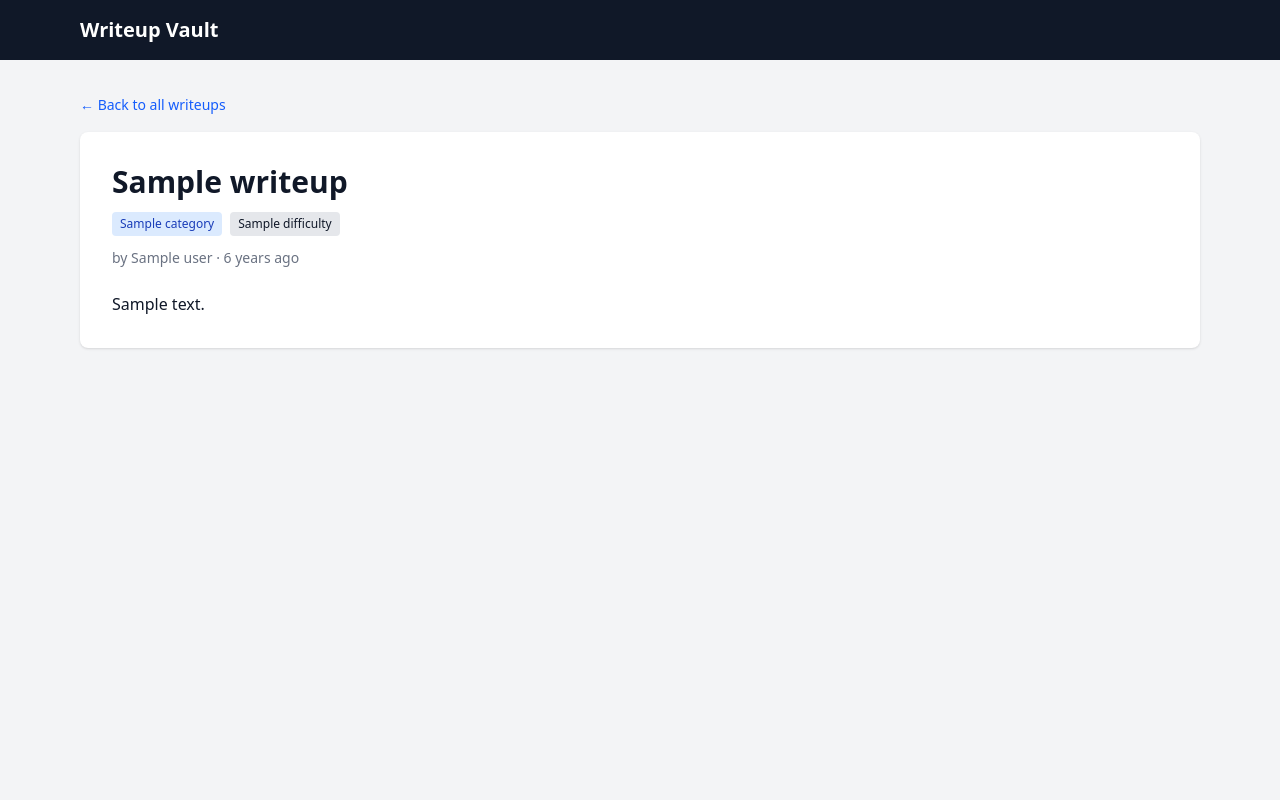
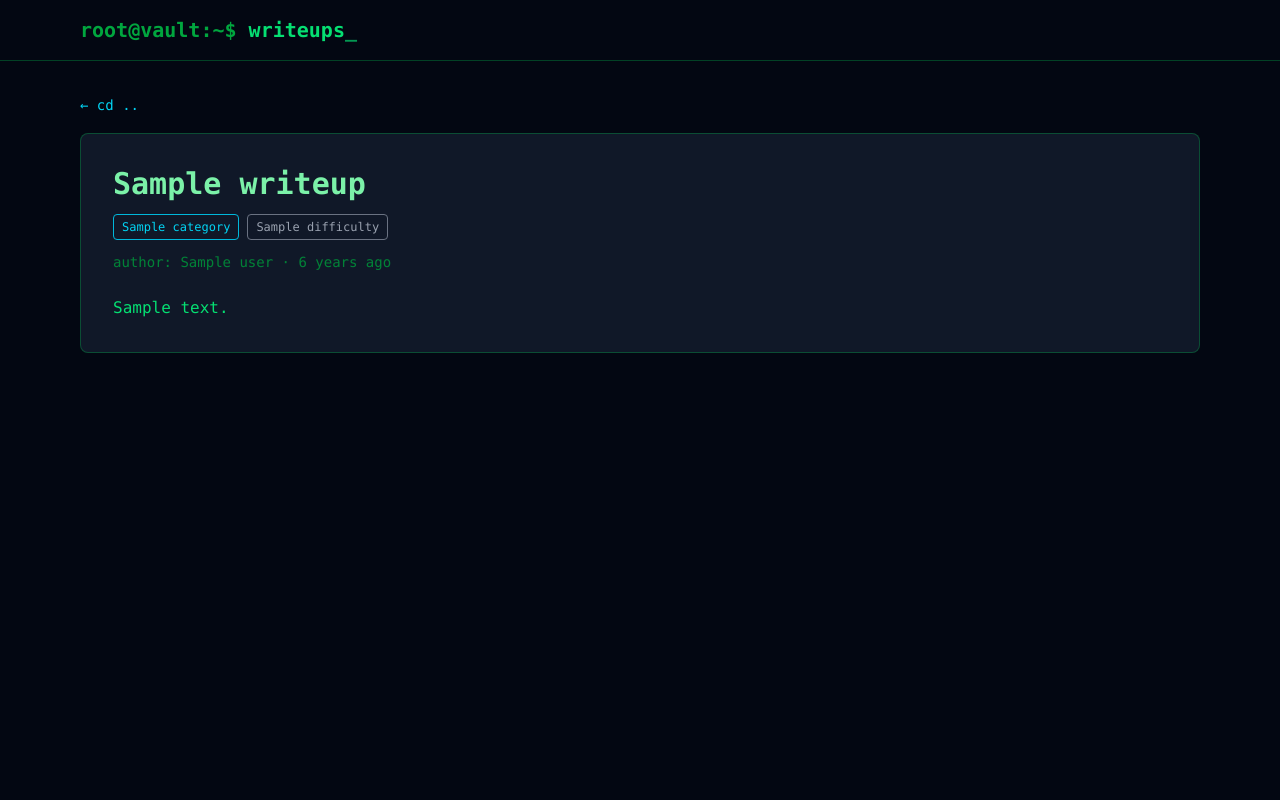
Before and after one commit to maidejakupi/writeup-vault, a Laravel app: template resources/views/writeups/show.blade.php in a window 1280 px wide. Run offline with Laravel 12, Linux system fonts and the light colour scheme; the template is opened without the code that fills it: most values are stand-ins (such as "Sample title", 1, 10 or a date in 2020); style sheets or scripts are compiled from the project's sources.

Commit message:
Add terminal theme, difficulty badge component and realistic seed data

```diff
--- /dev/null
+++ b/resources/views/components/difficulty-badge.blade.php
@@ -0,0 +1,13 @@
+@props(['level'])
+
+@php
+    $colors = [
+        'Easy' => 'text-green-400 border-green-500',
+        'Medium' => 'text-yellow-400 border-yellow-500',
+        'Hard' => 'text-red-400 border-red-500',
+    ];
+@endphp
+
+<span class="px-2 py-1 text-xs border rounded {{ $colors[$level] ?? 'text-gray-400 border-gray-500' }}">
+    {{ $level }}
+</span>
--- a/resources/views/components/layout.blade.php
+++ b/resources/views/components/layout.blade.php
@@ -6,10 +6,12 @@
     <title>{{ $title ?? 'Writeup Vault' }}</title>
     @vite(['resources/css/app.css', 'resources/js/app.js'])
 </head>
-<body class="bg-gray-100 text-gray-900">
-<header class="bg-gray-900 text-white">
+<body class="bg-gray-950 text-green-400 font-mono min-h-screen">
+<header class="border-b border-green-500/30">
     <nav class="max-w-6xl mx-auto px-4 py-4 flex items-center justify-between">
-        <a href="{{ route('writeups.index') }}" class="text-xl font-bold">Writeup Vault</a>
+        <a href="{{ route('writeups.index') }}" class="text-xl font-bold">
+            <span class="text-green-600">root@vault:~$</span> writeups<span class="animate-pulse">_</span>
+        </a>
     </nav>
 </header>
 
--- a/resources/views/writeups/show.blade.php
+++ b/resources/views/writeups/show.blade.php
@@ -1,22 +1,22 @@
 <x-layout>
     <x-slot:title>{{ $writeup->title }}</x-slot:title>
 
-    <a href="{{ route('writeups.index') }}" class="text-sm text-blue-600 hover:underline">
-        &larr; Back to all writeups
+    <a href="{{ route('writeups.index') }}" class="text-sm text-cyan-400 hover:underline">
+        &larr; cd ..
     </a>
 
-    <article class="mt-4 bg-white rounded-lg shadow p-8">
-        <h1 class="text-3xl font-bold">{{ $writeup->title }}</h1>
+    <article class="mt-4 bg-gray-900 border border-green-500/30 rounded-lg p-8">
+        <h1 class="text-3xl font-bold text-green-300">{{ $writeup->title }}</h1>
 
-        <div class="mt-3 flex gap-2 text-xs">
-            <span class="px-2 py-1 rounded bg-blue-100 text-blue-800">{{ $writeup->category }}</span>
-            <span class="px-2 py-1 rounded bg-gray-200">{{ $writeup->difficulty }}</span>
+        <div class="mt-3 flex gap-2">
+            <span class="px-2 py-1 text-xs border border-cyan-500 text-cyan-400 rounded">{{ $writeup->category }}</span>
+            <x-difficulty-badge :level="$writeup->difficulty" />
         </div>
 
-        <p class="mt-3 text-sm text-gray-500">
-            by {{ $writeup->user->name }} &middot; {{ $writeup->created_at->diffForHumans() }}
+        <p class="mt-3 text-sm text-green-700">
+            author: {{ $writeup->user->name }} &middot; {{ $writeup->created_at->diffForHumans() }}
         </p>
 
-        <div class="mt-6 whitespace-pre-line">{{ $writeup->body }}</div>
+        <div class="mt-6 whitespace-pre-line text-green-400">{{ $writeup->body }}</div>
     </article>
 </x-layout>
```
Also changed, not shown: database/factories/WriteupFactory.php (+24 -3 lines), resources/views/components/writeup-card.blade.php (+7 -7 lines).
